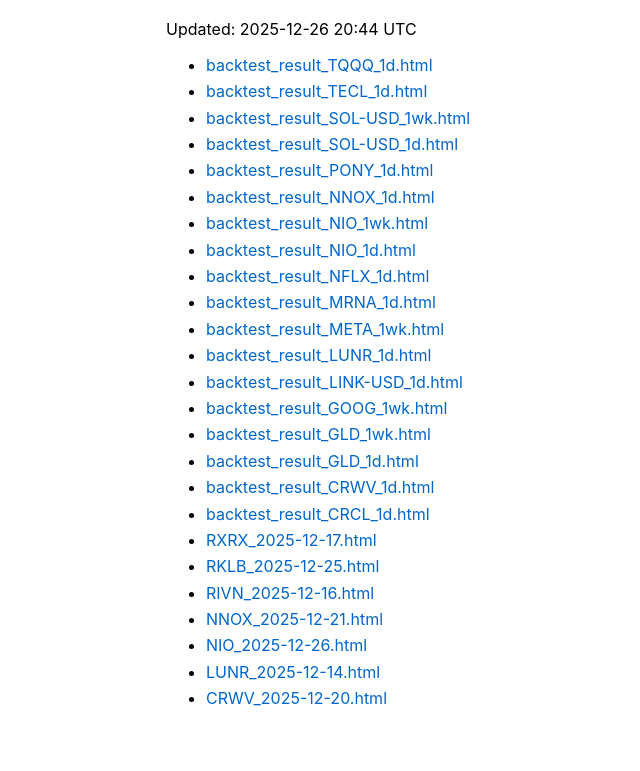
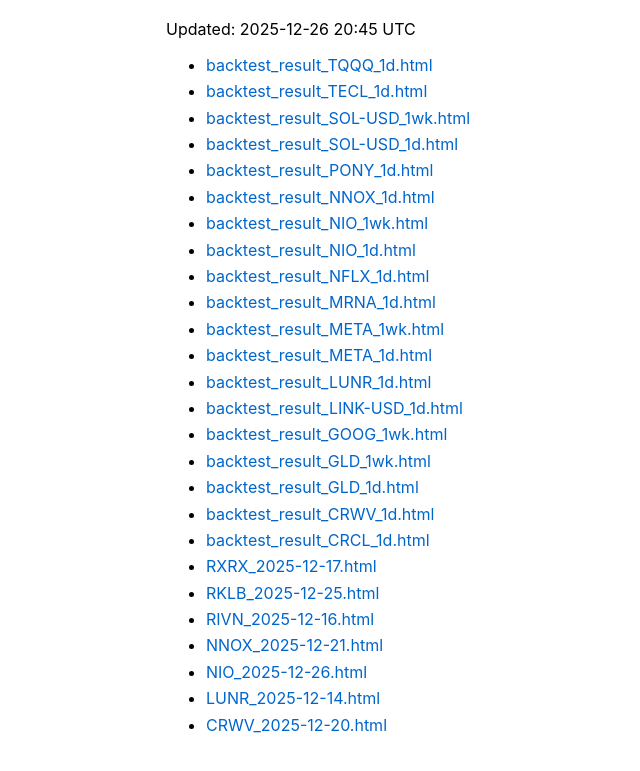
Before and after one commit to robin2010liu/StockScanner, a plain HTML site: page index.html in a window 1280 px wide. Shown: the part 95-866 px from the top of the page, without its empty margins (24-664 px from the left). Drawn offline with Linux system fonts and the light colour scheme.

Commit message:
Auto-update index.html

```diff
--- a/index.html
+++ b/index.html
@@ -17,7 +17,7 @@
 </head>
 <body>
 <h1>📊 Backtest Results</h1>
-<p>Updated: 2025-12-26 20:44 UTC</p>
+<p>Updated: 2025-12-26 20:45 UTC</p>
 <ul>
 <li><a href="backtest_result_TQQQ_1d.html" target="_blank">backtest_result_TQQQ_1d.html</a></li>
 <li><a href="backtest_result_TECL_1d.html" target="_blank">backtest_result_TECL_1d.html</a></li>
@@ -30,6 +30,7 @@
 <li><a href="backtest_result_NFLX_1d.html" target="_blank">backtest_result_NFLX_1d.html</a></li>
 <li><a href="backtest_result_MRNA_1d.html" target="_blank">backtest_result_MRNA_1d.html</a></li>
 <li><a href="backtest_result_META_1wk.html" target="_blank">backtest_result_META_1wk.html</a></li>
+<li><a href="backtest_result_META_1d.html" target="_blank">backtest_result_META_1d.html</a></li>
 <li><a href="backtest_result_LUNR_1d.html" target="_blank">backtest_result_LUNR_1d.html</a></li>
 <li><a href="backtest_result_LINK-USD_1d.html" target="_blank">backtest_result_LINK-USD_1d.html</a></li>
 <li><a href="backtest_result_GOOG_1wk.html" target="_blank">backtest_result_GOOG_1wk.html</a></li>
```
